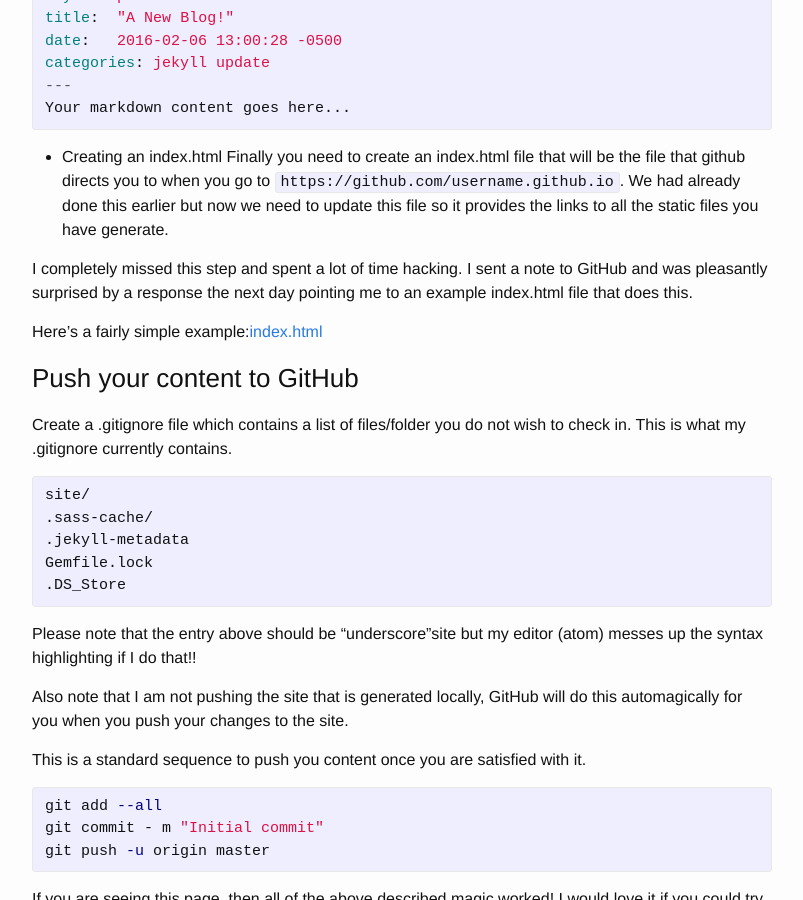
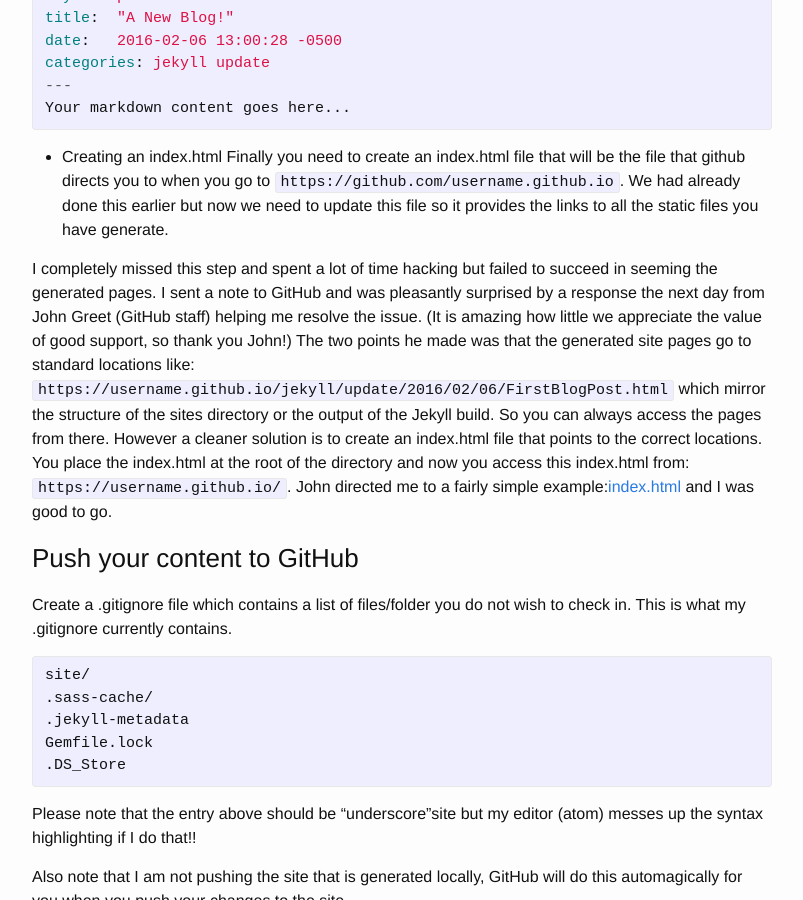
Before and after one commit to csmith111/csmith111.github.io, a Jekyll site: the page built from _posts/2016-02-05-welcome-to-jekyll.markdown, in a window 1280 px wide and 900 px high, scrolled down 3132 px. Shown: the whole window, without its empty margins (238-1041 px from the left). Built offline with Jekyll 4.4.1, drawn with Linux system fonts in a browser that asks for light colours.

Commit message:
updated posts

```diff
--- a/_posts/2016-02-05-welcome-to-jekyll.markdown
+++ b/_posts/2016-02-05-welcome-to-jekyll.markdown
@@ -136,9 +136,12 @@ Your markdown content goes here...
 Finally you need to create an index.html file that will be the file that github directs you to when you go to
 `https://github.com/username.github.io`. We had already done this earlier but now we need to update this file so it provides the links to all the static files you have generate.
 
-I completely missed this step and spent a lot of time hacking. I sent a note to GitHub and was pleasantly surprised by a response the next day pointing me to an example index.html file that does this.
-
-Here's a fairly simple example:[index.html][index-sample]
+I completely missed this step and spent a lot of time hacking but failed to succeed in seeming the generated pages. I sent a note to GitHub and was pleasantly surprised by a response the next day from John Greet (GitHub staff) helping me resolve the issue. (It is amazing how little we appreciate the value of good support, so thank you John!)
+The two points he made was that the generated site pages go to standard locations like:
+`https://username.github.io/jekyll/update/2016/02/06/FirstBlogPost.html` which mirror the structure of the sites directory or the output of the Jekyll build.
+So you can always access the pages from there. However a cleaner solution is to create an index.html file that points to the correct locations. You place the index.html at the root of the directory and now you access this index.html from: `https://username.github.io/`.
+John directed me to a fairly simple example:[index.html][index-sample]
+and I was good to go.
 
 ### Push your content to GitHub
 Create a .gitignore file which contains a list of files/folder you
```
